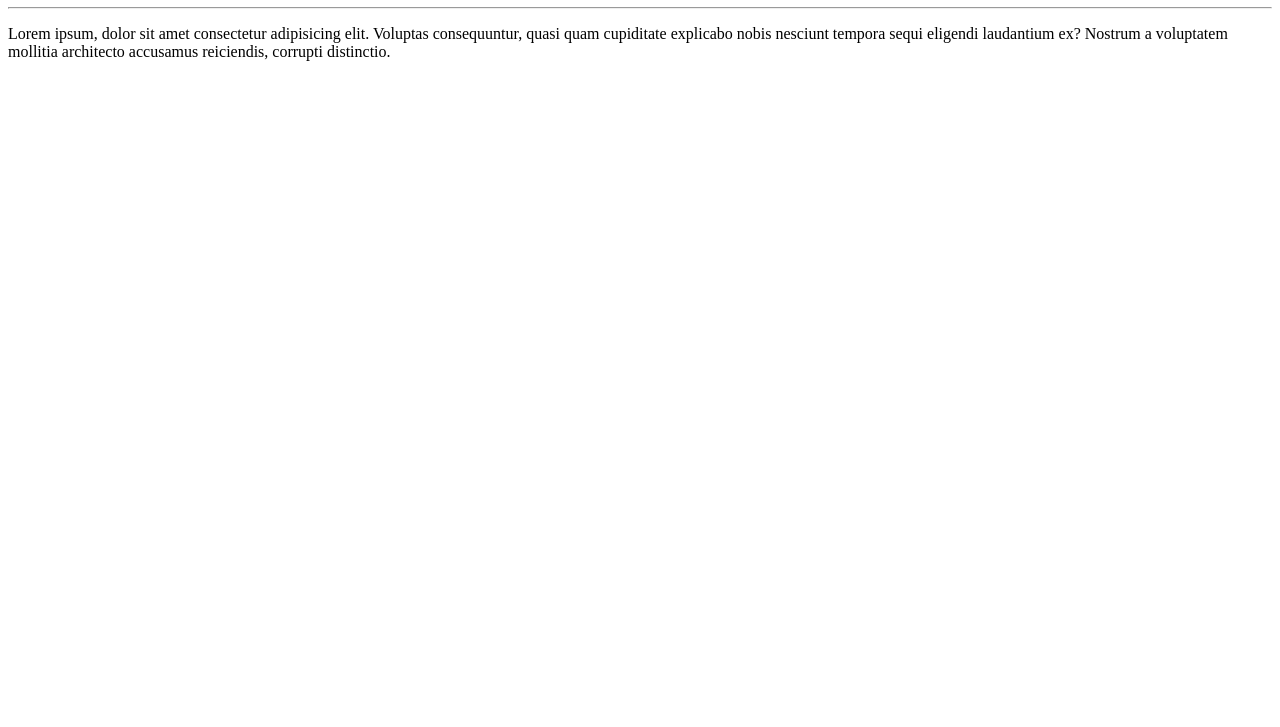
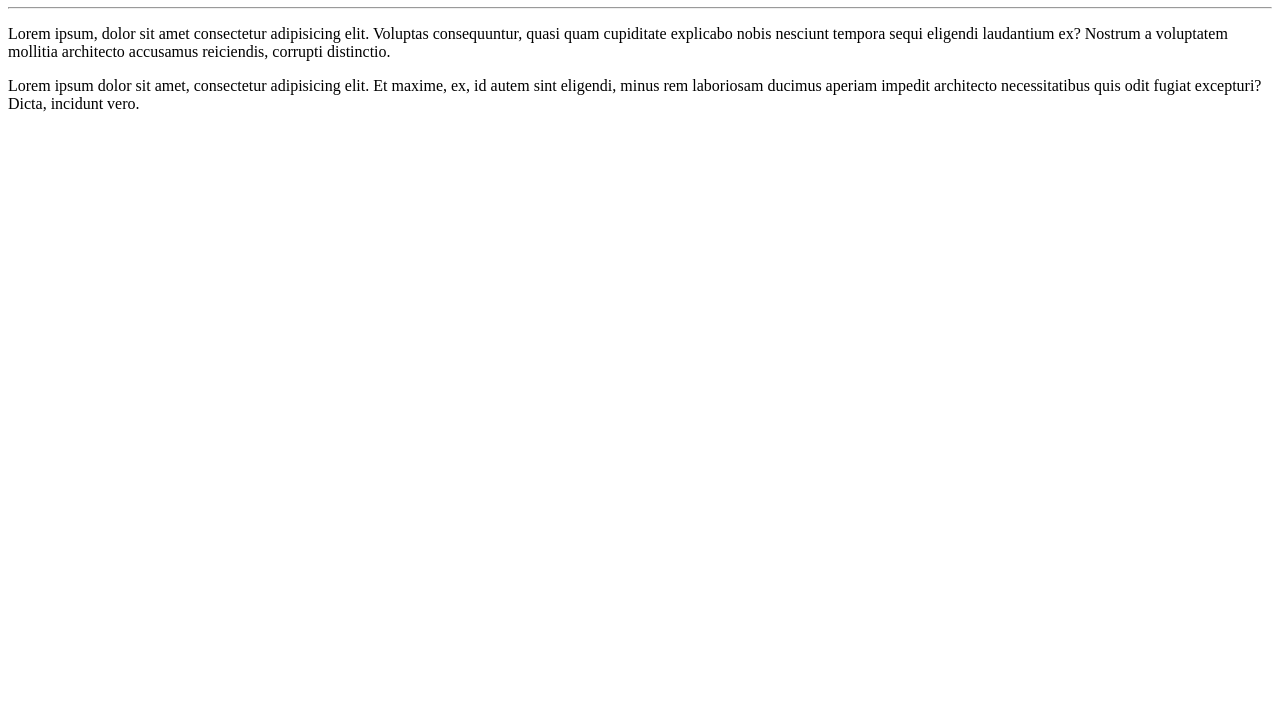
Before and after one commit to William-Cardoso/Ola-Mundo, a plain HTML site: page site-exempo/index.html in a window 1280 px wide. Shown: the part 73-800 px from the top of the page. Drawn offline with Linux system fonts and the light colour scheme.

Commit message:
Criando um novo paragrafo

```diff
--- a/site-exempo/index.html
+++ b/site-exempo/index.html
@@ -9,5 +9,6 @@
     <h1>Olá Mundo</h1>
     <hr>
     <p>Lorem ipsum, dolor sit amet consectetur adipisicing elit. Voluptas consequuntur, quasi quam cupiditate explicabo nobis nesciunt tempora sequi eligendi laudantium ex? Nostrum a voluptatem mollitia architecto accusamus reiciendis, corrupti distinctio.</p>
+    <p>Lorem ipsum dolor sit amet, consectetur adipisicing elit. Et maxime, ex, id autem sint eligendi, minus rem laboriosam ducimus aperiam impedit architecto necessitatibus quis odit fugiat excepturi? Dicta, incidunt vero.</p>
 </body>
 </html>
```
